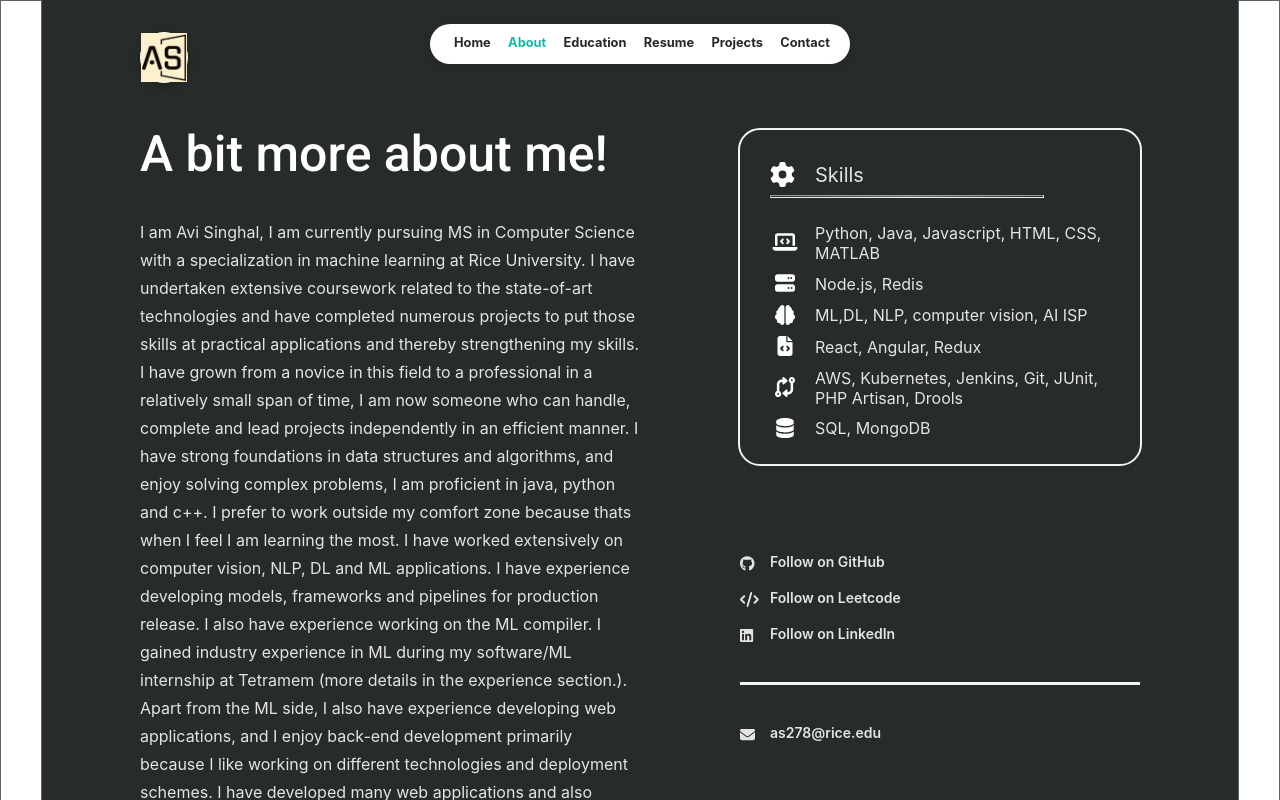
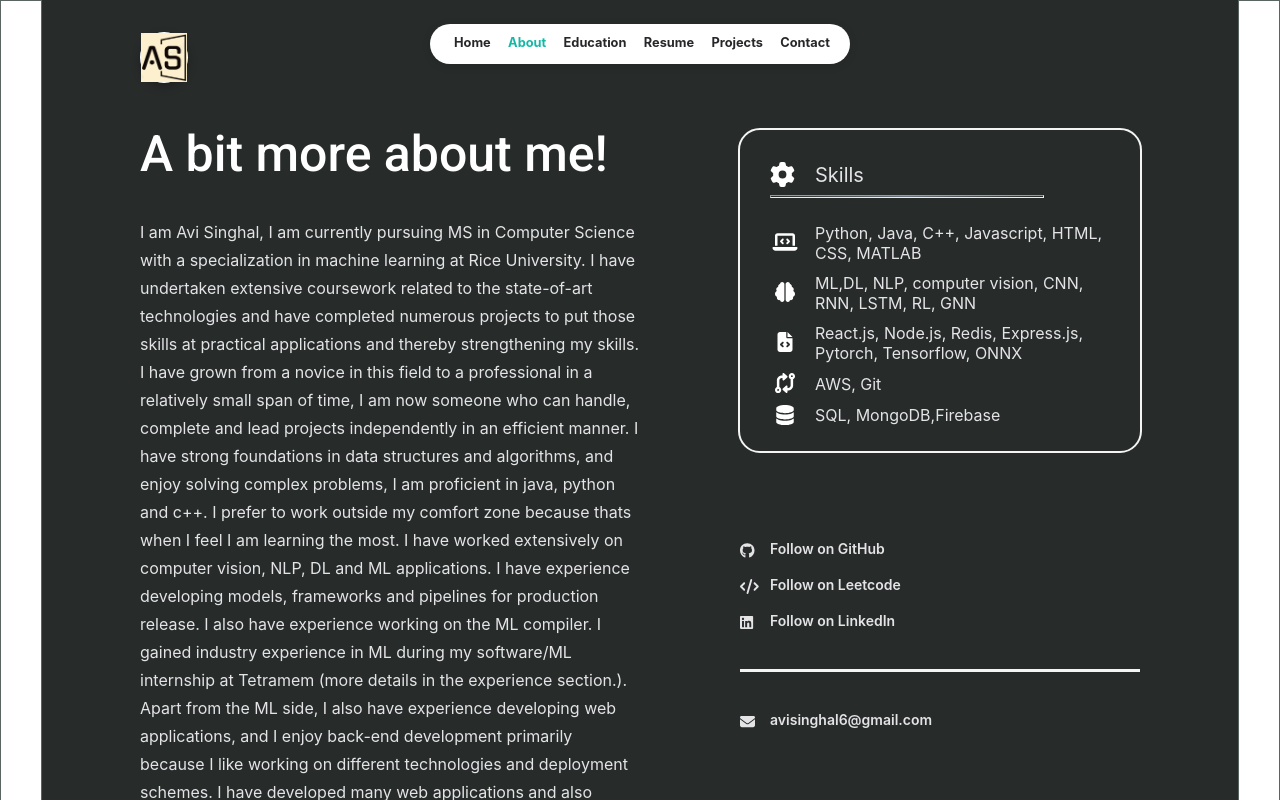
Before and after one commit to avisinghal6/avisinghal.github.io, a React (Create React App) app in the folder portfolio/: page /about in a window 1280 px wide. Shown: the top 800 px of the page. Built offline with nearby package versions, Linux system fonts and the light colour scheme.

Commit message:
added skills

```diff
--- a/portfolio/src/components/skills.js
+++ b/portfolio/src/components/skills.js
@@ -32,18 +32,7 @@ const Skills = () => {
 
 							{/* <div class="vl"></div> */}
 							<div className="skill-name">
-								Python, Java, Javascript, HTML, CSS, MATLAB
-							</div>
-						</div>
-						<div className="skill">
-							<div className="icon-container">
-								<FontAwesomeIcon
-									icon={faServer}
-									className="skill-icon"
-								/>
-							</div>
-							<div className="skill-name">
-								Node.js, Redis
+								Python, Java, C++, Javascript, HTML, CSS, MATLAB
 							</div>
 						</div>
                         <div className="skill">
@@ -54,7 +43,7 @@ const Skills = () => {
 								/>
 							</div>
 							<div className="skill-name">
-								ML,DL, NLP, computer vision, AI ISP
+								ML,DL, NLP, computer vision, CNN, RNN, LSTM, RL, GNN
 							</div>
 						</div>
 						<div className="skill">
@@ -65,7 +54,7 @@ const Skills = () => {
 								/>
 							</div>
 							<div className="skill-name">
-								React, Angular, Redux
+								React.js, Node.js, Redis, Express.js, Pytorch, Tensorflow, ONNX
 							</div>
 						</div>
 						<div className="skill">
@@ -76,8 +65,7 @@ const Skills = () => {
 								/>
 							</div>
 							<div className="skill-name">
-								AWS, Kubernetes, Jenkins, Git, JUnit, PHP
-								Artisan, Drools
+								AWS, Git
 							</div>
 						</div>
 						<div className="skill">
@@ -87,7 +75,7 @@ const Skills = () => {
 									className="skill-icon"
 								/>
 							</div>
-							<div className="skill-name">SQL, MongoDB</div>
+							<div className="skill-name">SQL, MongoDB,Firebase </div>
 						</div>
 					</div>
 				}
--- a/portfolio/src/data/user.js
+++ b/portfolio/src/data/user.js
@@ -2,7 +2,7 @@ const INFO = {
 	main: {
 		title: "Avi Singhal",
 		name: "Avi Singhal",
-		email: "as278@rice.edu",
+		email: "avisinghal6@gmail.com",
 		logo: process.env.PUBLIC_URL + "/images/as.png",
 	},
 	homepage: {
```
